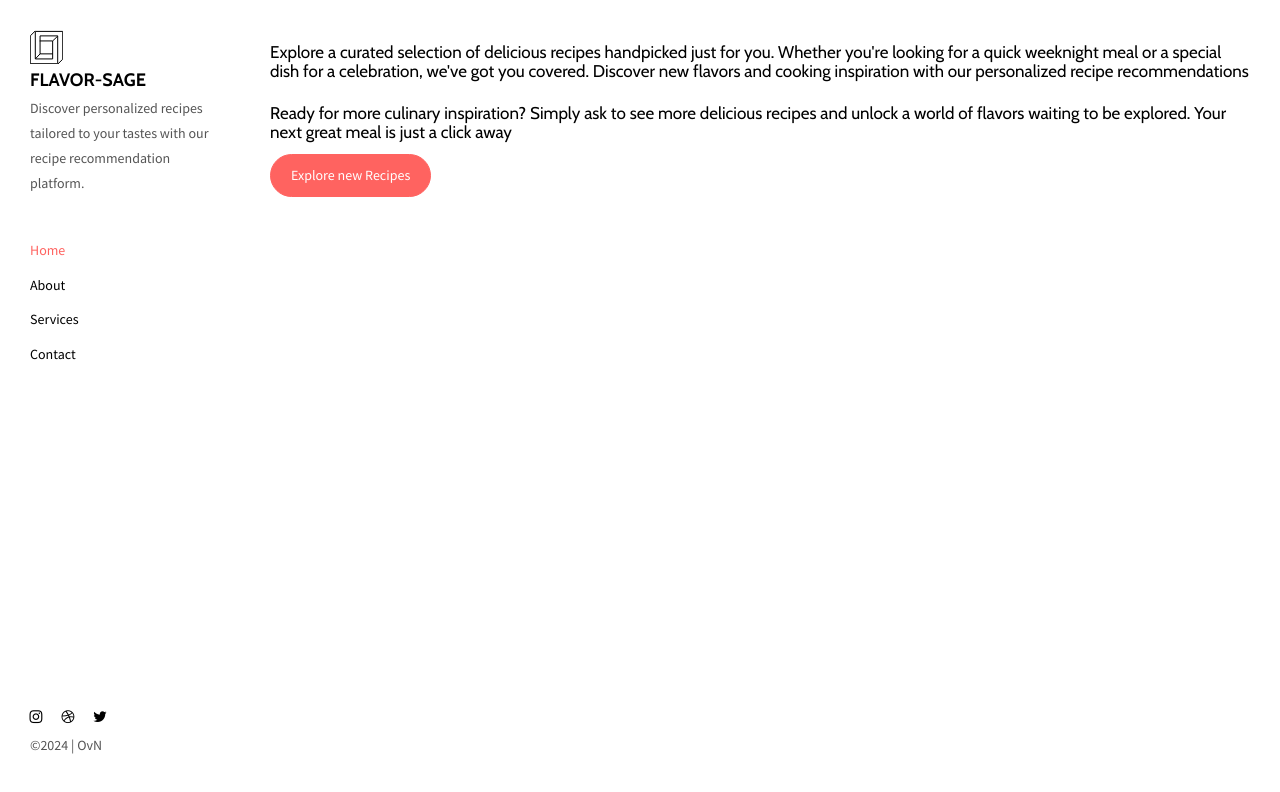
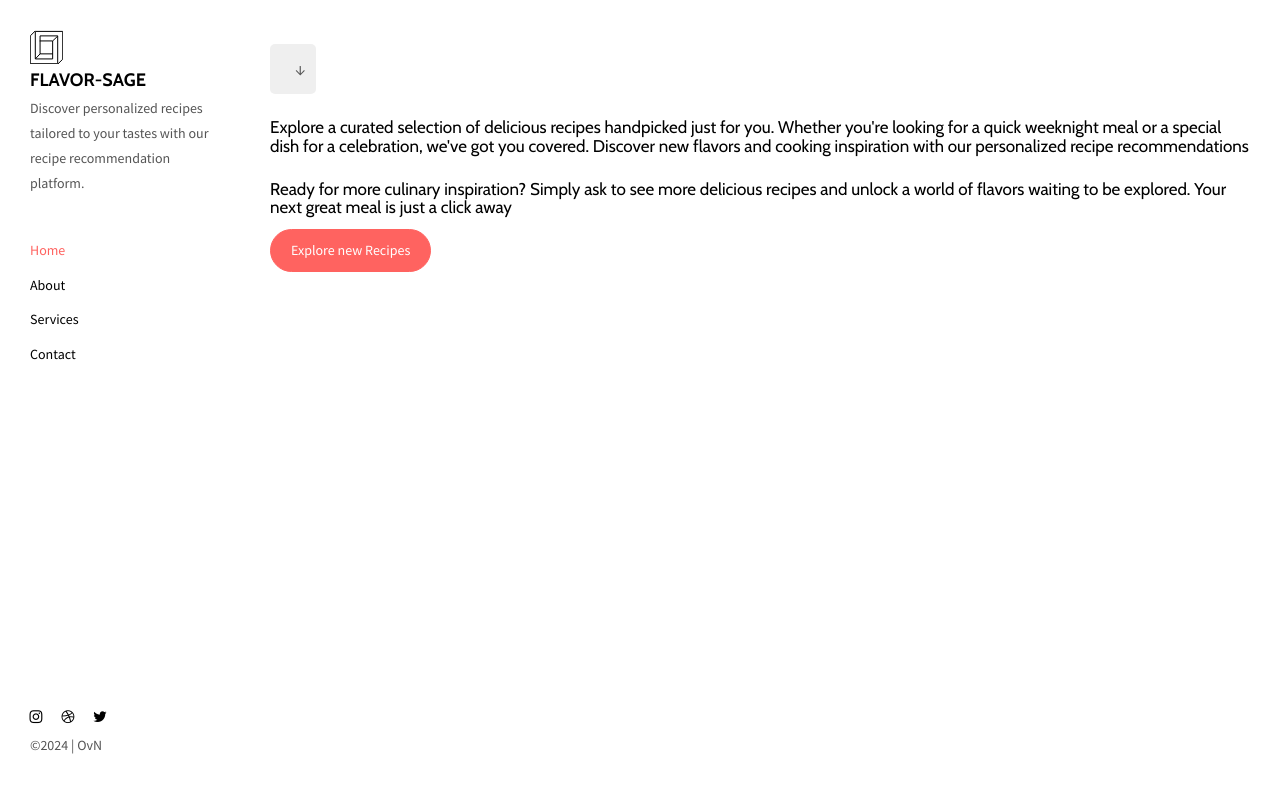
Before and after one commit to OvNMacharla/flavor-sage, a React (Create React App) app: page /home in a window 1280 px wide. Shown: the top 792 px of the page. Built offline with nearby package versions, Linux system fonts and the light colour scheme.

Commit message:
Modify the user prefrences

```diff
--- a/src/Home/Home.css
+++ b/src/Home/Home.css
@@ -5,3 +5,40 @@
 .grid-item{
     flex: auto;
 }
+.selectOption{
+    margin-top: 25px;
+    padding: 10px;
+    margin-bottom: 20px;
+    border-radius: 5px;
+    font-size: 16px;
+    border: none;
+    margin-bottom: 0px;
+}
+.divElementQuestion{
+    display: flex;
+    justify-content: center;
+    flex-direction: column;
+}
+.popEle{
+        border: none;
+        border-radius: 10px;
+        width: 80%;
+        padding: 10%;
+        height:auto;
+        box-shadow: 0 8px 16px rgba(0,0,0,0.1);
+        width: 50%;
+}
+@media (min-width:768px){
+    .popEle{
+        width: 96%;
+}
+}
+.questionnaire-container-ele {
+    max-width: 600px;
+    margin: auto;
+    padding: 20px;
+    border-radius: 10px;
+    background-color: #f8f9fa;
+    box-shadow: 0 4px 6px rgba(0, 0, 0, 0.1);
+    text-align: center;
+  }
--- a/src/Home/Home.jsx
+++ b/src/Home/Home.jsx
@@ -14,10 +14,36 @@ import non2 from '../assets/images/Prawn_Curry_non2.webp';
 import non3 from '../assets/images/FishCurry_non3.jpg';
 import { NavLink } from 'react-router-dom';
 import PopupEle from '../PopupEle/PopupEle';
+import Popup from 'reactjs-popup';
 
 function Home() {
   const [answers, setAnswers] = useState({});
   const [projects, setProjects] = useState([]);
+  const [currentIndex, setCurrentIndex] = useState(0);
+
+  const onFinish=(answers)=>{
+    localStorage.setItem('answers', JSON.stringify(answers));
+    setAnswers("")
+    console.log(answers);
+  }
+
+  const handleNext = () => {
+    if (!answers[currentIndex]) {
+      alert("Please select an option before proceeding.");
+      return;
+    }
+    if (currentIndex === questions.length - 1) {
+      onFinish(answers);
+    } else {
+      setCurrentIndex(prevIndex => prevIndex + 1);
+    }
+  };
+
+  const handleAnswerChange = (e) => {
+    const newAnswers = [...answers];
+    newAnswers[currentIndex] = e.target.value;
+    setAnswers(newAnswers);
+  };
 
   useEffect(() => {
     const storedAnswers = localStorage.getItem('answers');
@@ -48,13 +74,32 @@ function Home() {
     }
   }, [answers]);
 
+  const questions = [
+    {
+      question: 'Do you have any specific food preferences or things you can\'t eat?',
+      options: ['Vegetarian', 'Non-Vegetarian', 'Vegan']
+    },
+    {
+      question: 'How spicy do you like your food?',
+      options: ['Not spicy', 'Mild', 'Moderate', 'Spicy', 'Very spicy']
+    },
+    {
+      question: 'How much time do you prefer to spend on cooking?',
+      options: ['Less than 30 minutes', '30-60 minutes', 'More than 60 minutes']
+    },
+    {
+      question: 'Are there any specific ingredients you want to include or avoid?',
+      options: ['Yes', 'No']
+    }
+  ];
+
   return (
     <div className="carousel-container">
       <Header />
       <main className="" id="main-collapse">
         <div className="hero-full-wrapper">
         <div className="hidden-lg hidden-sm hidden-md hidden-xlg" style={{ display: 'flex',justifyContent:'space-between', gridGap: "10px" }}>
-              <a className="site-brand" title="">
+              <a href='' className="site-brand" title="">
                 <img className="img-responsive site-logo" alt="" src={logo} />
                 FLAVOR-SAGE
               </a>
@@ -69,7 +114,49 @@ function Home() {
 
             </div>
           <div className="grid">
-
+          <Popup
+              trigger={
+                <button className='selectOption' style={{ fontSize: '17px', fontWeight: '500' }} >
+                  {answers[0]}<span style={{paddingLeft:'15px'}}>↓</span>
+                </button>
+              }
+              modal
+              nested
+              position="center"
+              closeOnDocumentClick
+              onOpen={() => setCurrentIndex(0)}
+              contentStyle={{
+                width:'auto',
+                border: 'none',
+                borderRadius: '10px',
+                padding: '0px',
+                height:'auto',
+                boxShadow: '0 8px 16px rgba(0,0,0,0.1)',
+                animation: 'fade-in 0.3s'
+              }}
+              overlayStyle={{
+                background: 'rgba(0,0,0,0)',
+                zIndex: 1000,
+                animation: 'fade-in 0.3s'
+              }}
+            >
+              {close => (
+                <div className='divElementQuestion'>
+                  <div className="questionnaire-container-ele">
+                    <h1 className="question">{questions[currentIndex].question}</h1>
+                    <select className="answer" value={answers[currentIndex] || ""} onChange={handleAnswerChange}>
+                      <option value="" disabled hidden>Select an option</option>
+                      {questions[currentIndex].options.map((option, index) => (
+                        <option key={index} value={option}>
+                          {option}
+                        </option>
+                      ))}
+                    </select>
+                    <a href='' className="btn btn-primary" onClick={currentIndex === questions.length - 1 ? close : handleNext}  disabled={!answers[currentIndex]} title="">{currentIndex === questions.length - 1 ? 'Close' : 'Next'}</a>
+                  </div>
+                </div>
+              )}
+            </Popup>
             <h1 style={{ fontSize: '17px', fontWeight: '500' }}>
               Explore a curated selection of delicious recipes handpicked just for you. Whether you're looking for a quick weeknight meal or a special dish for a celebration, we've got you covered. Discover new flavors and cooking inspiration with our personalized recipe recommendations
             </h1>
--- a/src/Questionnaire/Questionnaire.jsx
+++ b/src/Questionnaire/Questionnaire.jsx
@@ -19,7 +19,7 @@ const questions = [
     question: 'Are there any specific ingredients you want to include or avoid?',
     options: ['Yes', 'No']
   }
-];;
+];
 
 const Questionnaire = () => {
   const [currentIndex, setCurrentIndex] = useState(0);
@@ -63,10 +63,8 @@ const Questionnaire = () => {
         ))}
       </select>
       <a className="btn btn-primary" onClick={handleNext}  disabled={!answers[currentIndex]} title="">{currentIndex === questions.length - 1 ? 'Finish' : 'Next'}</a>
-
     </div>
     </div>
-
   );
 };
 
```
Lines whose indentation alone changed are shown as unchanged.
